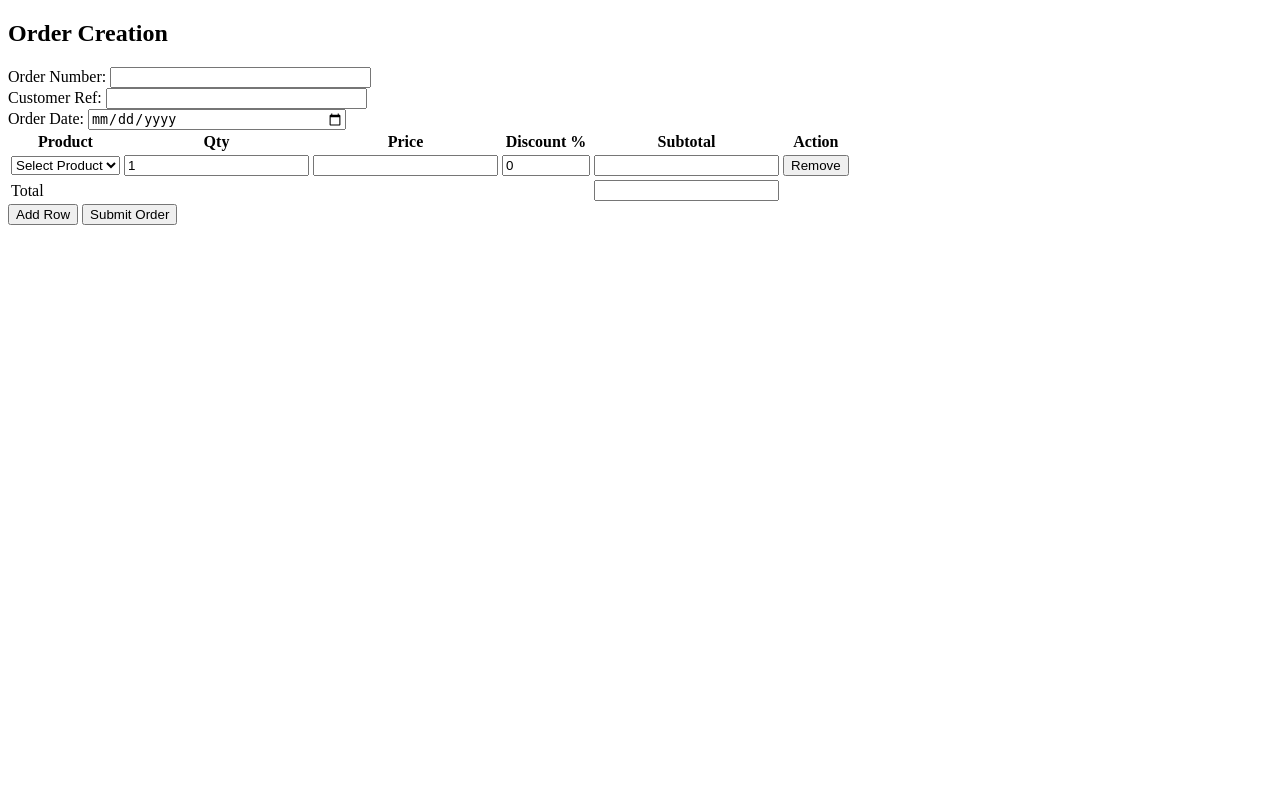
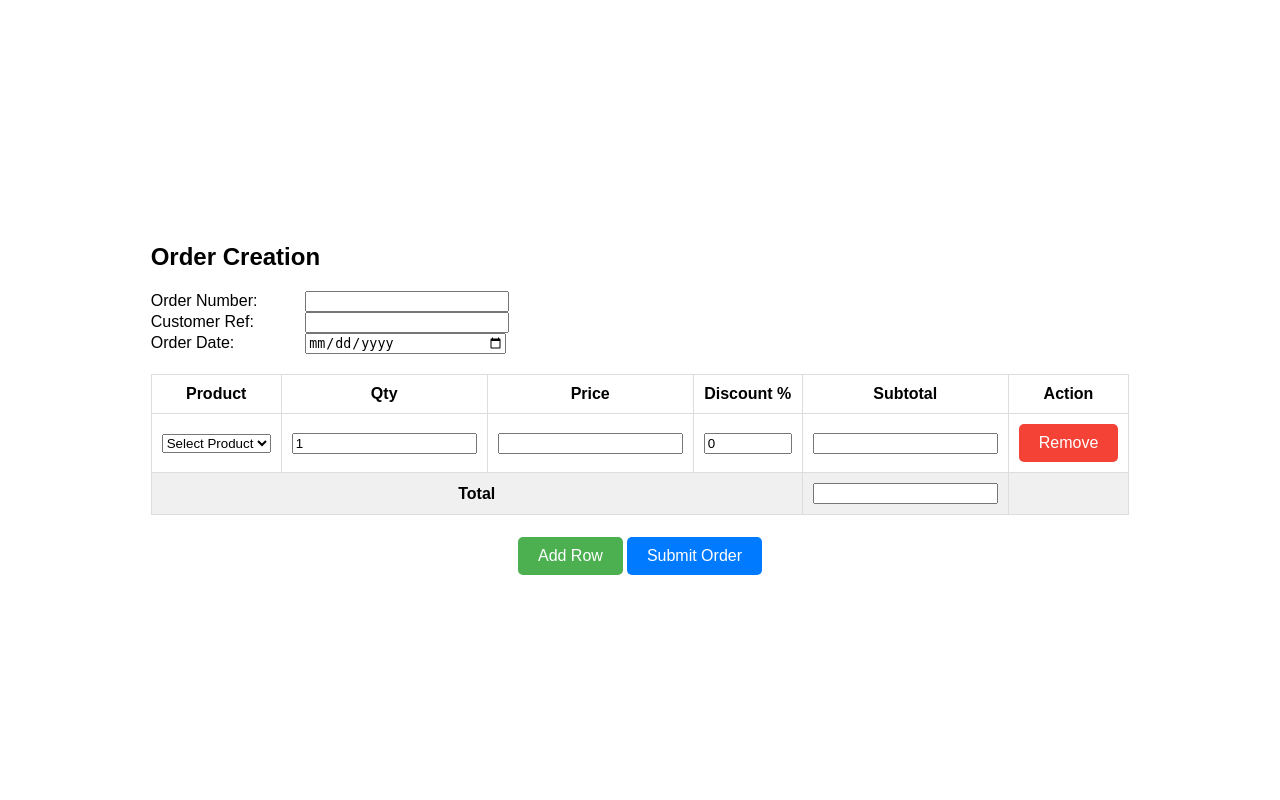
Before and after one commit to Samuelthoma/Software-Engineering-Mid-Project, a PHP site: page /createOrder.php in a window 1280 px wide. Run offline with PHP 8.4, Linux system fonts and the light colour scheme; data comes from the database, SQL or seed files in the repository; some libraries are stand-ins or nearby versions.

Commit message:
update style and system flow

```diff
--- a/php/order/createOrder.php
+++ b/php/order/createOrder.php
@@ -11,7 +11,7 @@
     <script src="../../js/order/removeRow.js"></script>
     <script src="../../js/order/updateTotal.js"></script>
     <script src="../../js/order/submitForm.js"></script>
-    <link rel="stylesheet" href="../../style.css">
+    <link rel="stylesheet" href="./style.css">
 </head>
 <body>
     <div>
--- /dev/null
+++ b/php/order/style.css
@@ -0,0 +1,87 @@
+body {
+    display: flex;
+    justify-content: center;
+    align-items: center;
+    height: 100vh;
+    margin: 0;
+    font-family: Arial, sans-serif;
+}
+
+.order-details {
+    margin-bottom: 20px;
+}
+
+.form-group {
+    margin-bottom: 15px;
+}
+
+label {
+    display: inline-block;
+    width: 150px;
+}
+table {
+    border-collapse: collapse;
+    width: 60%;
+}
+th, td {
+    padding: 10px;
+    text-align: center;
+    border: 1px solid #ddd;
+}
+.center {
+    display: flex;
+    justify-content: center;
+    margin-top: 20px;
+}
+.total-row {
+    font-weight: bold;
+    background-color: #f0f0f0;
+}
+
+button {
+    color: white;
+    padding: 10px 20px;
+    border: none;
+    border-radius: 5px;
+    cursor: pointer;
+    font-size: 16px;
+    transition: background-color 0.3s, transform 0.2s;
+}
+
+.add-button {
+    background-color: #4CAF50;
+    margin: 2px;
+}
+
+.add-button:hover {
+    background-color: #45a049;
+}
+
+.add-button:active {
+    transform: scale(0.95);
+}
+
+.delete-button {
+    background-color: #f44336;
+}
+
+.delete-button:hover {
+    background-color: #e53935;
+}
+
+.delete-button:active {
+    transform: scale(0.95);
+}
+
+.submit-button {
+    background-color: #007BFF;
+    margin: 2px;
+}
+
+.submit-button:hover {
+    background-color: #0056b3;
+}
+
+.submit-button:active {
+    transform: scale(0.95);
+}
--- a/php/order/submitOrder.php
+++ b/php/order/submitOrder.php
@@ -39,7 +39,6 @@
 
 $conn->close();
 
-// Return JSON response
 header('Content-Type: application/json');
 echo json_encode(['success' => $success]);
 ?>
```
